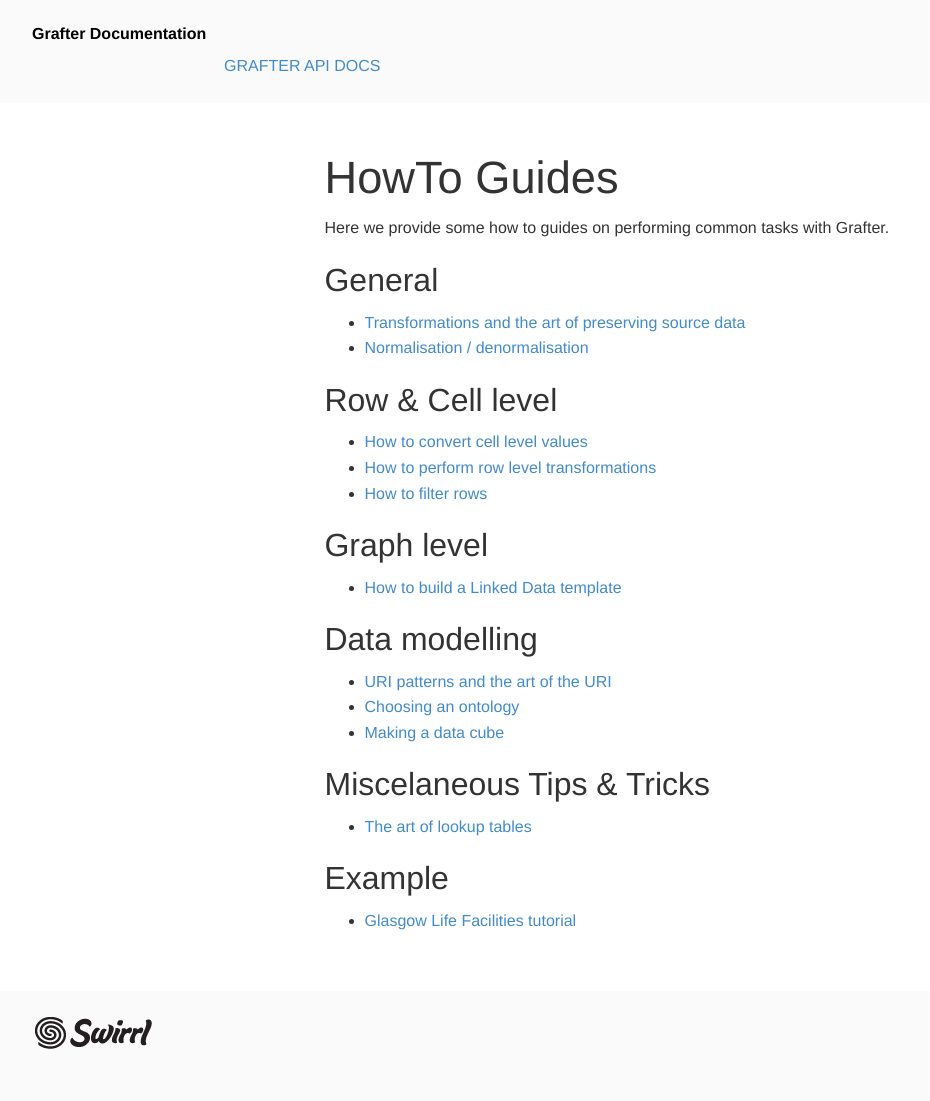
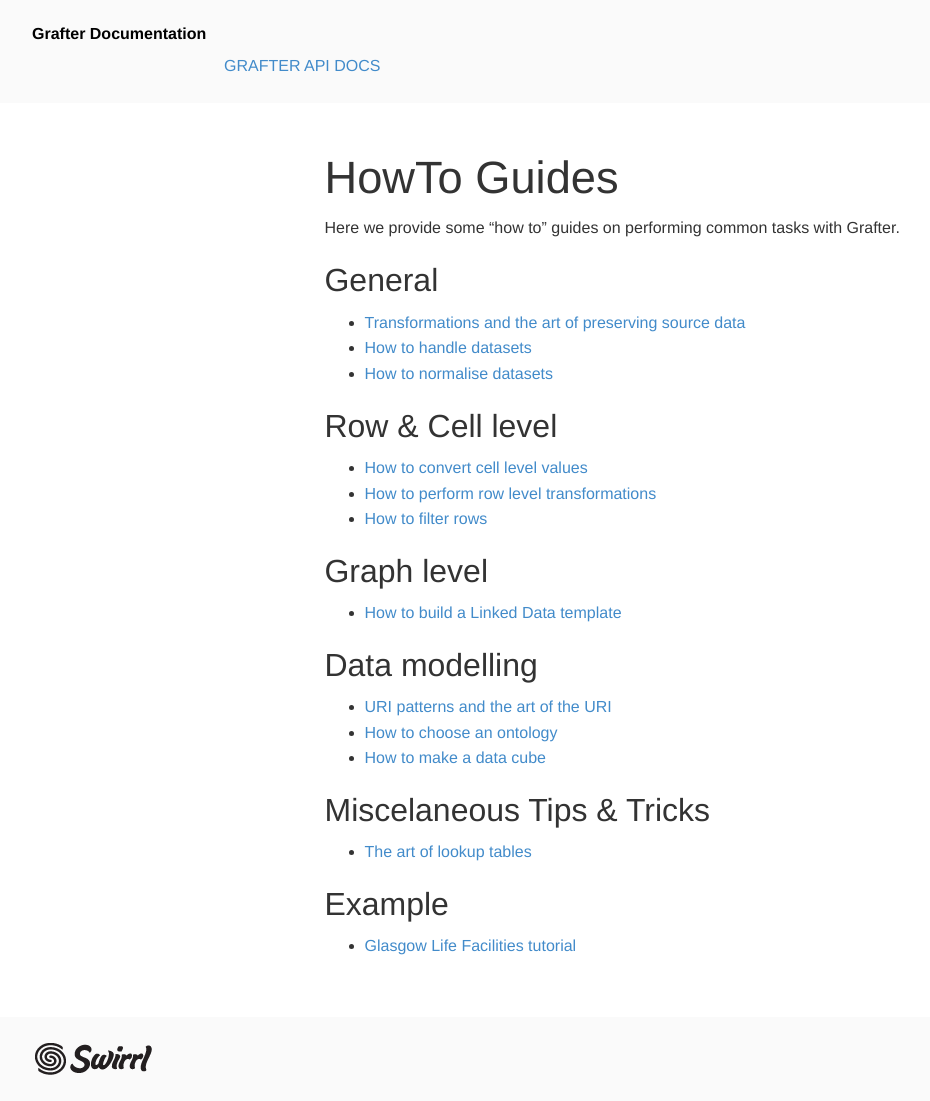
Before and after one commit to Swirrl/grafter-docs, a Jekyll site: the page built from _howto/index.md, in a window 1280 px wide. Shown: the whole page, without its empty margins (38-968 px from the left). Built offline with Jekyll 4.4.1, drawn with Linux system fonts in a browser that asks for light colours; before the commit the page ends 1075 px from its top, so only the background shows below that.

Commit message:
How to handle datasets

```diff
--- a/_howto/index.md
+++ b/_howto/index.md
@@ -5,12 +5,13 @@
 
 # HowTo Guides
 
-Here we provide some how to guides on performing common tasks with Grafter.
+Here we provide some "how to" guides on performing common tasks with Grafter.
 
 ## General
 
 - [Transformations and the art of preserving source data](101_transformations.html)
-- [Normalisation / denormalisation](102_normalisation.html)
+- [How to handle datasets](1022_datasets.html)
+- [How to normalise datasets](102_normalisation.html)
 
 ## Row & Cell level
 
@@ -25,8 +26,8 @@
 ## Data modelling
 
 - [URI patterns and the art of the URI](410_uri_patterns.html)
-- [Choosing an ontology](420_ontology_choice.html)
-- [Making a data cube](430_data_cube.html)
+- [How to choose an ontology](420_ontology_choice.html)
+- [How to make a data cube](430_data_cube.html)
 
 ## Miscelaneous Tips & Tricks
 
```
Also changed, not shown: _howto/1022_datasets.md (added, +62 -0 lines), _howto/102_normalisation.md (+5 -3 lines), _howto/210_convert_cell_level_values.md (+1 -0 lines), assets/1022_ds_1.png (added), assets/1022_ds_2.png (added), assets/1022_ds_3.png (added), assets/1022_ds_4.png (added).
